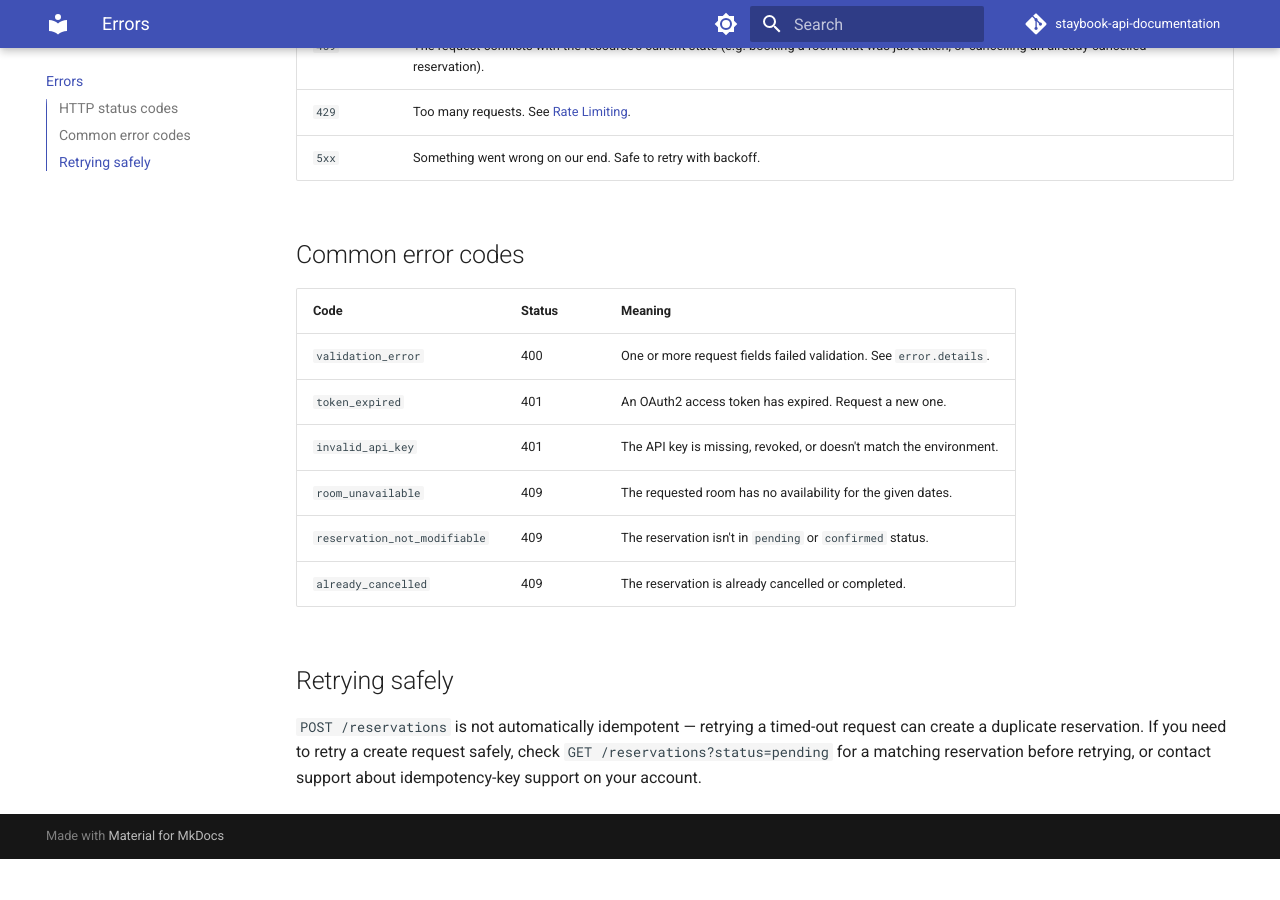
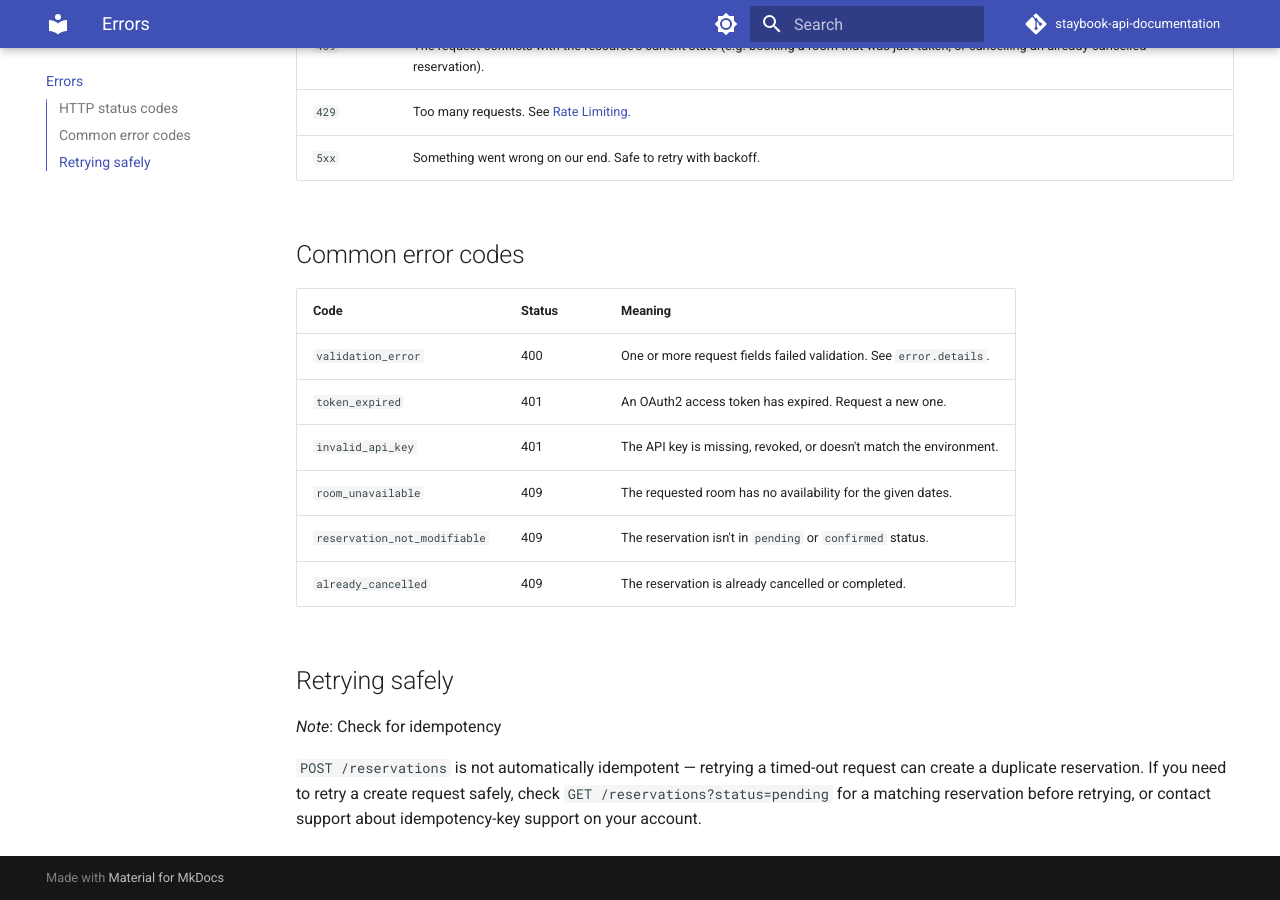
Before and after one commit to veeranpatil-boop/staybook-api-documentation, an MkDocs documentation site: the page built from docs/errors.md, in a window 1280 px wide and 900 px high, scrolled down 833 px. Built offline with MkDocs 1.6.1 and Material for MkDocs 9.7.7, drawn with Linux system fonts in a browser that asks for light colours; comment, search, counter and statistics services are not loaded; before the commit the page ends 1692 px from its top, so only the background shows below that.

Commit message:
Clarify idempotency for reservation creation
Added note about idempotency for POST /reservations.

```diff
--- a/docs/errors.md
+++ b/docs/errors.md
@@ -41,6 +41,7 @@ Every error response has the same shape:
 | `already_cancelled` | 409 | The reservation is already cancelled or completed. |
 
 ## Retrying safely
+*Note*: Check for idempotency
 
 `POST /reservations` is not automatically idempotent — retrying a timed-out request
 can create a duplicate reservation. If you need to retry a create request safely,
```
